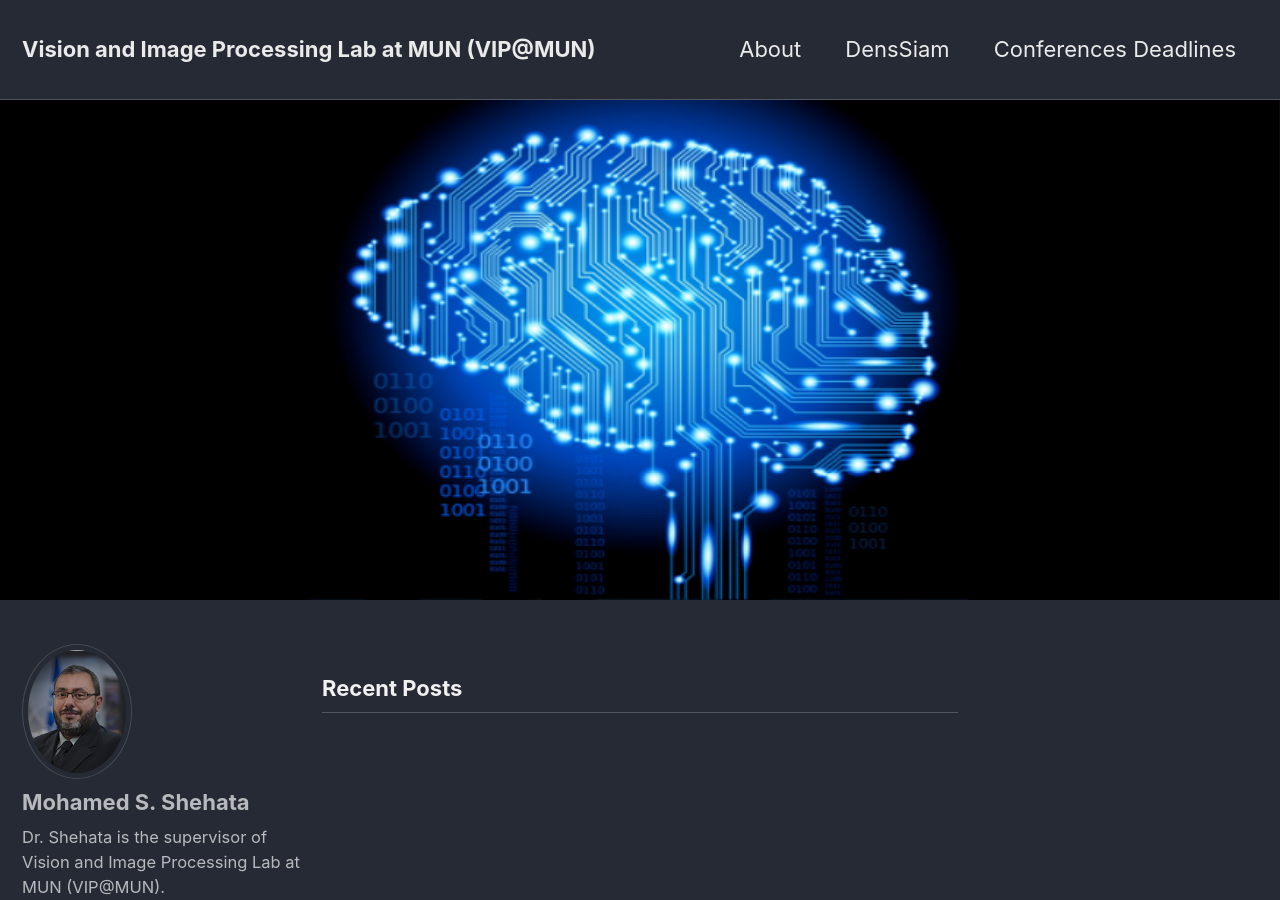
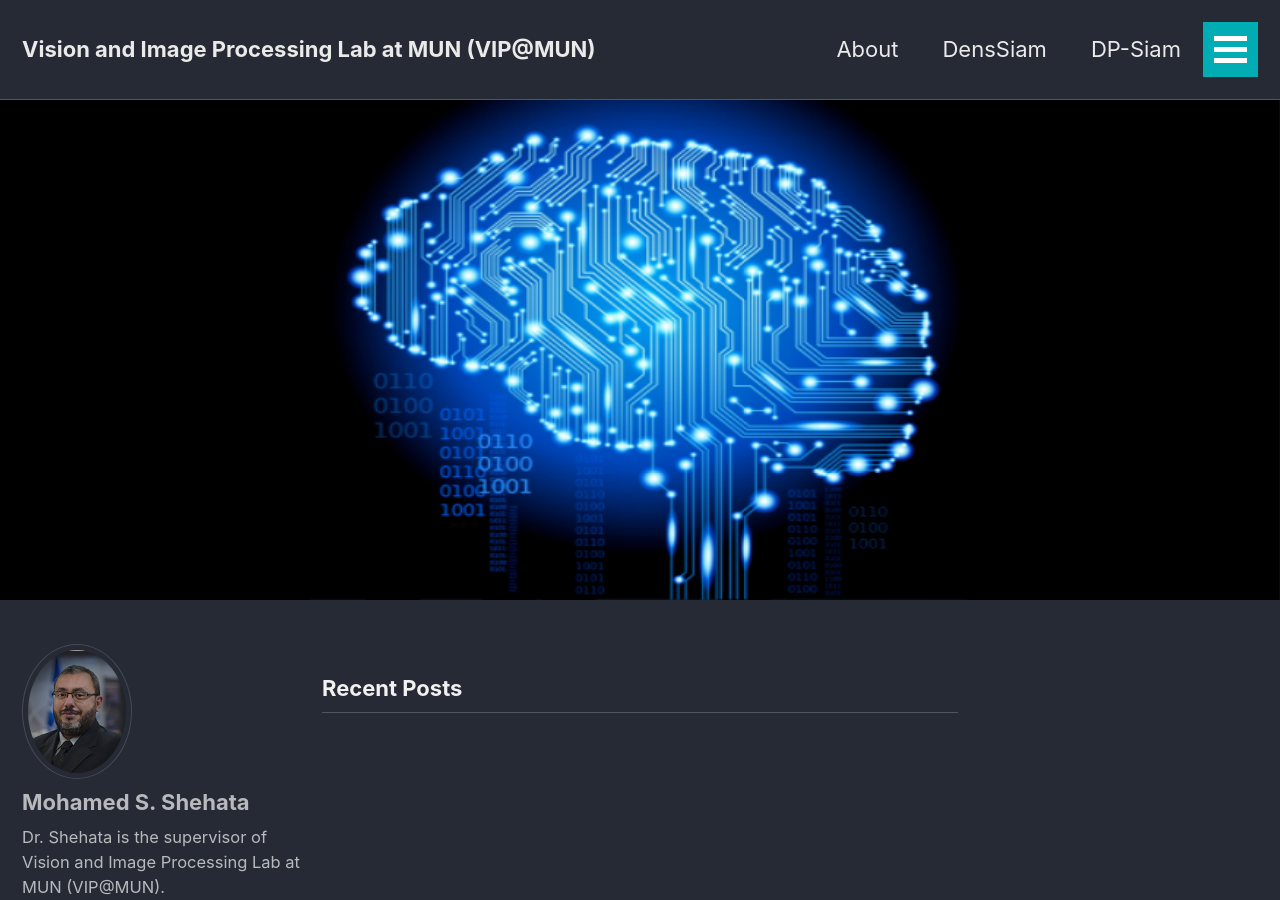
Before and after one commit to VIP-MUN/VIP-MUN.github.io, a Jekyll site: the page built from index.html, in a window 1280 px wide and 900 px high. Built offline with Jekyll 4.4.1, drawn with Linux system fonts in a browser that asks for light colours; nearby versions of some CDN libraries; the list of posts is cut into pages by our own code.

Commit message:
Update navigation.yml

```diff
--- a/_data/navigation.yml
+++ b/_data/navigation.yml
@@ -5,5 +5,8 @@ main:
   - title: "DensSiam"
     url: /machinelearning/
 
+  - title: "DP-Siam"
+    url:
+
   - title: "Conferences Deadlines"
     url: /_pages/2018-2019-conferences.html
```
